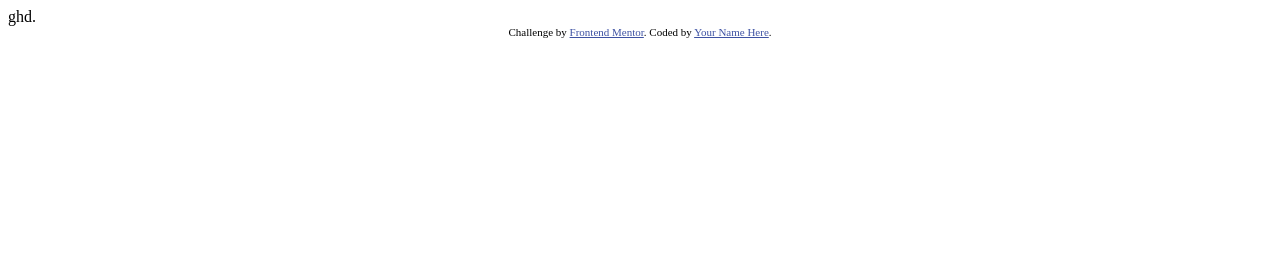
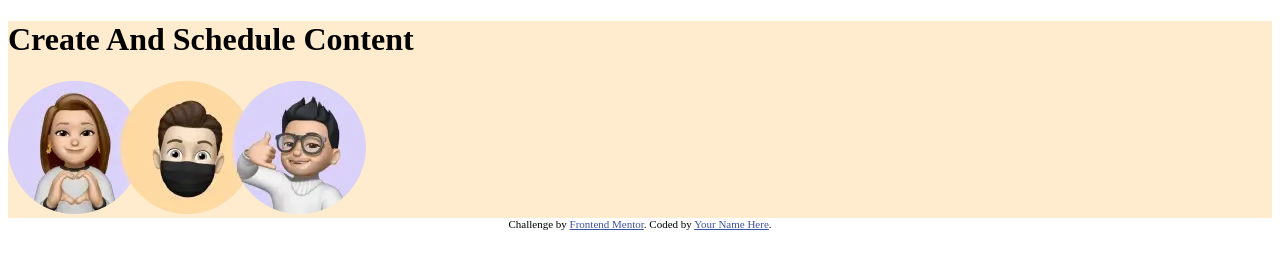
Before and after one commit to hari-n-18/bento-grid-main, a plain HTML site: page Project/bento-grid-main/index.html in a window 1280 px wide. Drawn offline with Linux system fonts and the light colour scheme.

Commit message:
Update index.html

```diff
--- a/Project/bento-grid-main/index.html
+++ b/Project/bento-grid-main/index.html
@@ -15,8 +15,18 @@
   </style>
 </head>
 <body>
-ghd.
+   <div class="container">
+    <div class="row">
+      <div class="col-sm-12 " style="background-color: blanchedalmond;" >
+        <h1 style="text-decoration: black;">
+          Create And Schedule Content
+        </h1>
+        <h1></h1>
+        <img src="./assets/images/illustration-audience-growth.webp" alt="">
+      </div>
 
+    </div>
+   </div>
   <div class="attribution">
     Challenge by <a href="https://www.frontendmentor.io?ref=challenge">Frontend Mentor</a>.
     Coded by <a href="#">Your Name Here</a>.
```
